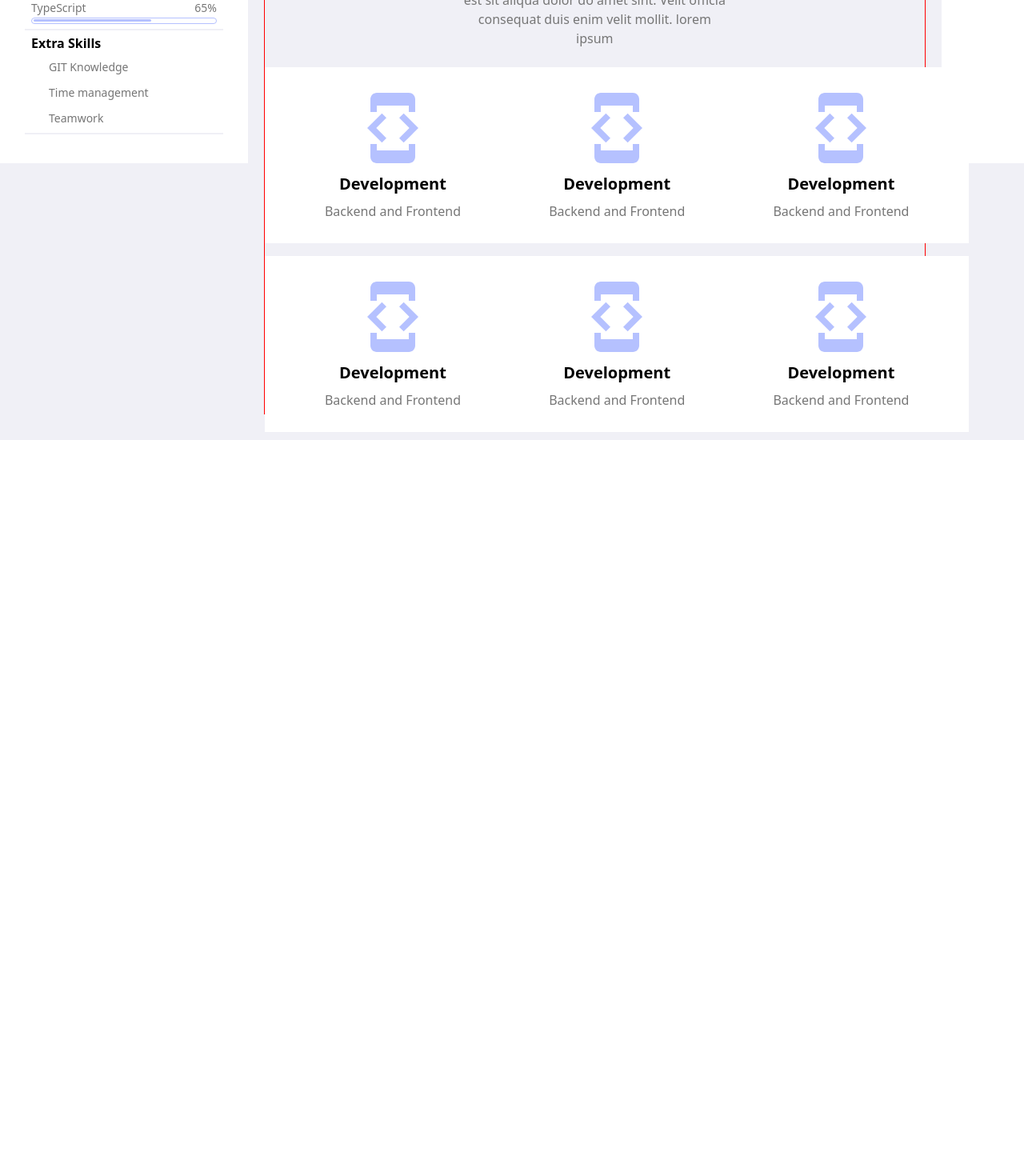
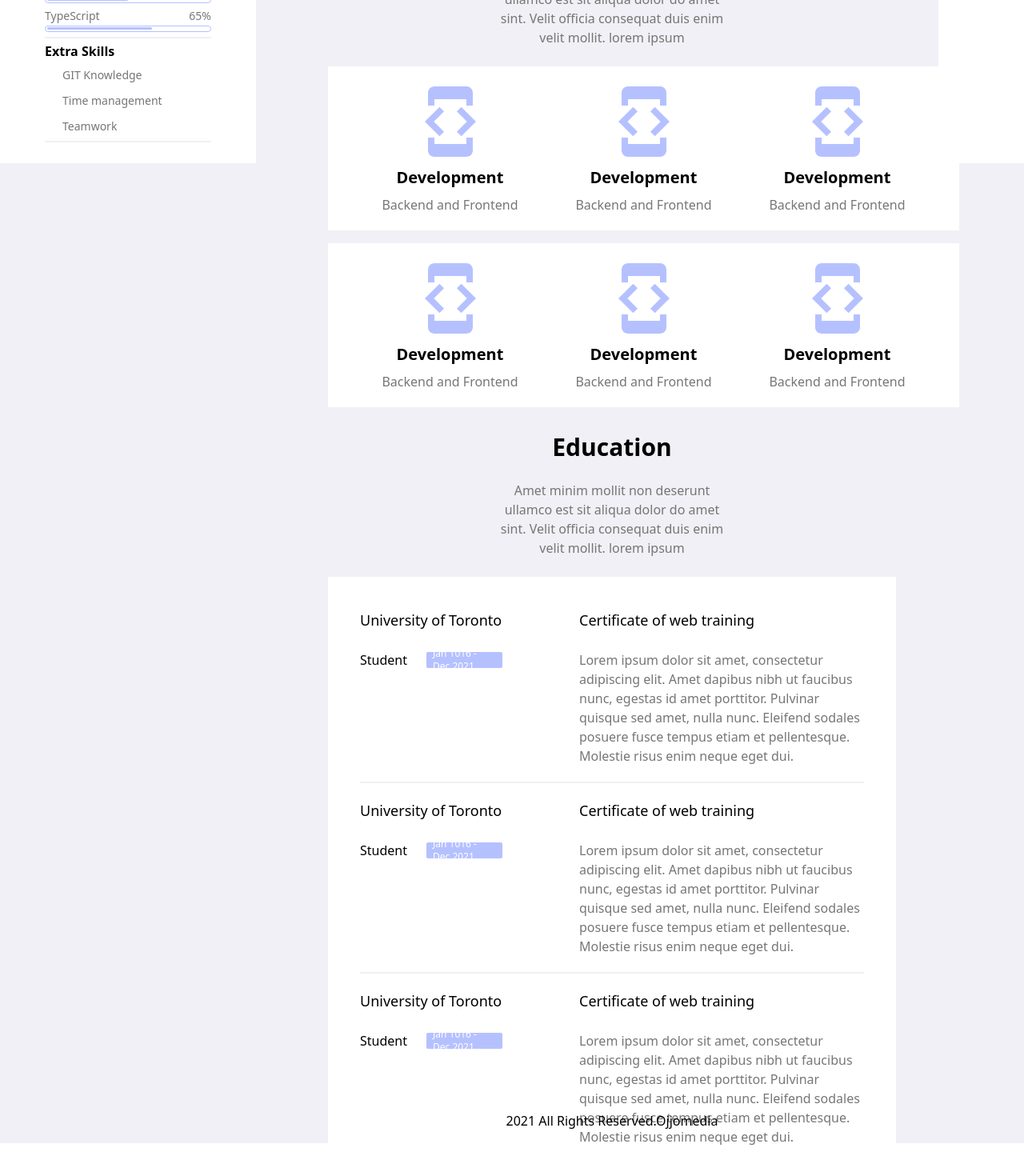
Before and after one commit to camilaramirez4/CV-IngWeb, a Next.js app: page / in a window 1280 px wide. Shown: the part 596-2066 px from the top of the page at 80% size. Before the commit the page ends 1146 px from the top, so only its background shows below. Built offline with nearby package versions, Linux system fonts and the light colour scheme; some icons are missing.

Commit message:
Seccion de Education maquetada

```diff
--- a/components/Card.tsx
+++ b/components/Card.tsx
@@ -8,7 +8,7 @@ interface CardProps {
 
 const Card = ({Icon, title, description}:CardProps) => {
     return (
-        <div className="bg-white p-4 text-center w-[320px] h-[220px] flex flex-col items-center justify-center">
+        <div className="bg-white p-4 text-center w-[305px] h-[205px] flex flex-col items-center justify-center">
             <div className=" text-baby-blue text-8xl">
                 <Icon/>
             </div>
--- /dev/null
+++ b/components/Education.tsx
@@ -0,0 +1,48 @@
+import { Separator } from "./Separator";
+import { Studies } from "./Studies";
+
+
+const Education = () => {
+    return (
+        <div className="flex flex-col w-full h-[800px] mb-8 items-center">
+            <span className="text-3xl font-bold">Education</span>
+            <p className=" text-center m-6 w-2/5 text-secondary-text">
+                Amet minim mollit non deserunt ullamco est sit aliqua dolor do amet sint.
+                Velit officia consequat duis enim velit mollit. lorem ipsum
+            </p>
+            <div className="flex flex-col w-full  bg-white py-6 px-10">
+                <Studies
+                    institution="University of Toronto"
+                    date="Jan 1016 - Dec 2021"
+                    title="Certificate of web training"
+                    description="Lorem ipsum dolor sit amet, consectetur adipiscing elit.
+                    Amet dapibus nibh ut faucibus nunc, egestas id amet porttitor.
+                    Pulvinar quisque sed amet, nulla nunc. Eleifend sodales posuere fusce tempus etiam et pellentesque.
+                    Molestie risus enim neque eget dui."
+                />
+                <Separator/>
+                <Studies
+                    institution="University of Toronto"
+                    date="Jan 1016 - Dec 2021"
+                    title="Certificate of web training"
+                    description="Lorem ipsum dolor sit amet, consectetur adipiscing elit.
+                    Amet dapibus nibh ut faucibus nunc, egestas id amet porttitor.
+                    Pulvinar quisque sed amet, nulla nunc. Eleifend sodales posuere fusce tempus etiam et pellentesque.
+                    Molestie risus enim neque eget dui."
+                />
+                <Separator/>
+                <Studies
+                    institution="University of Toronto"
+                    date="Jan 1016 - Dec 2021"
+                    title="Certificate of web training"
+                    description="Lorem ipsum dolor sit amet, consectetur adipiscing elit.
+                    Amet dapibus nibh ut faucibus nunc, egestas id amet porttitor.
+                    Pulvinar quisque sed amet, nulla nunc. Eleifend sodales posuere fusce tempus etiam et pellentesque.
+                    Molestie risus enim neque eget dui."
+                />
+            </div>
+        </div>
+    );
+};
+
+export { Education };
--- a/components/Knowledge.tsx
+++ b/components/Knowledge.tsx
@@ -3,7 +3,7 @@ import { MdOutlineDeveloperMode } from "react-icons/md";
 
 const Knowledge = () => {
     return (
-        <div className="debug flex flex-col w-full h-[615px] mb-8 items-center">
+        <div className="flex flex-col w-full mb-8 items-center">
             <span className="text-3xl font-bold">My Knowledge</span>
             <p className=" text-center m-6 w-2/5 text-secondary-text">
                 Amet minim mollit non deserunt ullamco est sit aliqua dolor do amet sint.
--- a/components/LeftSidebar.tsx
+++ b/components/LeftSidebar.tsx
@@ -5,10 +5,10 @@ import { ExtraSkill } from './ExtraSkill';
 
 const LeftSidebar = () => {
     return (
-        <aside className="h-screen w-3/12 bg-white flex flex-col items-center text-sm">
+        <aside className="h-screen w-3/12 bg-white flex flex-col items-center text-sm fixed top-0 left-0 px-14">
             <div className="flex flex-col items-center mt-7 mb-3 gap-2">
                 <div className="flex flex-col relative">
-                    <Image src="/images/ProfileSidebar.jpg" alt="Profile photo" width={150} height={150}
+                    <Image src="/images/ProfileSidebar.jpg" alt="Profile photo" width={140} height={140}
                     className='rounded-full border-2 border-medium-gray'/>
                     <span className='absolute rounded-full w-[16px] h-[16px] bg-available-green right-2 bottom-4'></span>
                 </div>
--- a/components/Profile.tsx
+++ b/components/Profile.tsx
@@ -4,7 +4,7 @@ const Profile = () => {
     return (
         <div className="w-full h-[467px] flex flex-col bg-white relative mb-8">
             <div className='absolute right-0 bottom-0'>
-                <Image src="/images/ProfileMain.jpg" alt="Profile photo" width={320} height={520}/>
+                <Image src="/images/ProfileMain.jpg" alt="Profile photo" width={300} height={500}/>
             </div>
             <div className='font-bold flex flex-col text-5xl px-14 mt-16 mb-4'>
                 <span className='mb-4'>I&apos;m Camila Ramírez</span>
--- a/components/RightSidebar.tsx
+++ b/components/RightSidebar.tsx
@@ -3,7 +3,7 @@ import { GrLinkedinOption, GrGithub } from "react-icons/gr";
 
 const RightSidebar = () => {
     return (
-        <aside className="w-1/12 h-screen bg-white flex justify-center">
+        <aside className="w-1/12 h-screen bg-white flex justify-center fixed top-0 right-0">
             <div className="py-16">
                 <span className="font-bold text-2xl">
                     Links
--- a/components/Separator.tsx
+++ b/components/Separator.tsx
@@ -1,6 +1,6 @@
 const Separator = () => {
     return (
-        <div className="flex h-[2px] w-4/5 bg-light-gray my-1"></div>
+        <div className="flex h-[2px] w-full bg-light-gray my-1"></div>
     );
 };
 
--- /dev/null
+++ b/components/Studies.tsx
@@ -0,0 +1,36 @@
+interface StudiesProps {
+    institution: String;
+    date: String;
+    title: String;
+    description: String;
+}
+
+const Studies = ({institution, date, title, description}:StudiesProps) => {
+    return (
+        <div className="w-full flex gap-24 py-4">
+            <div className="flex flex-col w-4/12 gap-6">
+                <span className="text-lg font-medium">
+                    {institution}
+                </span>
+                <div className="flex gap-6 items-center">
+                    <span>
+                        Student
+                    </span>
+                    <span className="bg-baby-blue rounded-sm text-xs h-5 px-2 flex items-center justify-center text-white">
+                        {date}
+                    </span>
+                </div>
+            </div>
+            <div className="w-8/12 flex flex-col gap-6">
+                <span className="text-lg font-medium">
+                    {title}
+                </span>
+                <p className="text-secondary-text">
+                    {description}
+                </p>
+            </div>
+        </div>
+    );
+};
+
+export { Studies };
--- a/pages/index.tsx
+++ b/pages/index.tsx
@@ -2,14 +2,21 @@ import { LeftSidebar } from "@/components/LeftSidebar";
 import { Profile } from "@/components/Profile";
 import { Knowledge } from "@/components/Knowledge";
 import { RightSidebar } from "@/components/RightSidebar";
+import { Education } from "@/components/Education";
 
 const Index = () => {
   return (
     <div className="flex w-full h-full bg-light-gray gap-5">
       <LeftSidebar/>
-      <main className="h-full w-8/12">
+      <main className="h-full w-8/12 ml-[410px] mr-[160px]">
         <Profile/>
         <Knowledge/>
+        <Education/>
+        <footer className="w-full bg-white h-14 flex items-center justify-center">
+          <span>
+            2021 All Rights Reserved.Ojjomedia
+          </span>
+        </footer>
       </main>
       <RightSidebar/>
     </div>
--- a/styles/globals.css
+++ b/styles/globals.css
@@ -22,5 +22,5 @@
 }
 
 .left-sidebar-info {
-  @apply w-4/5 flex flex-col px-2 gap-1;
+  @apply w-full flex flex-col gap-1;
 }
```
Also changed, not shown: 1 other file (tests, documents, lock files or other folders).
